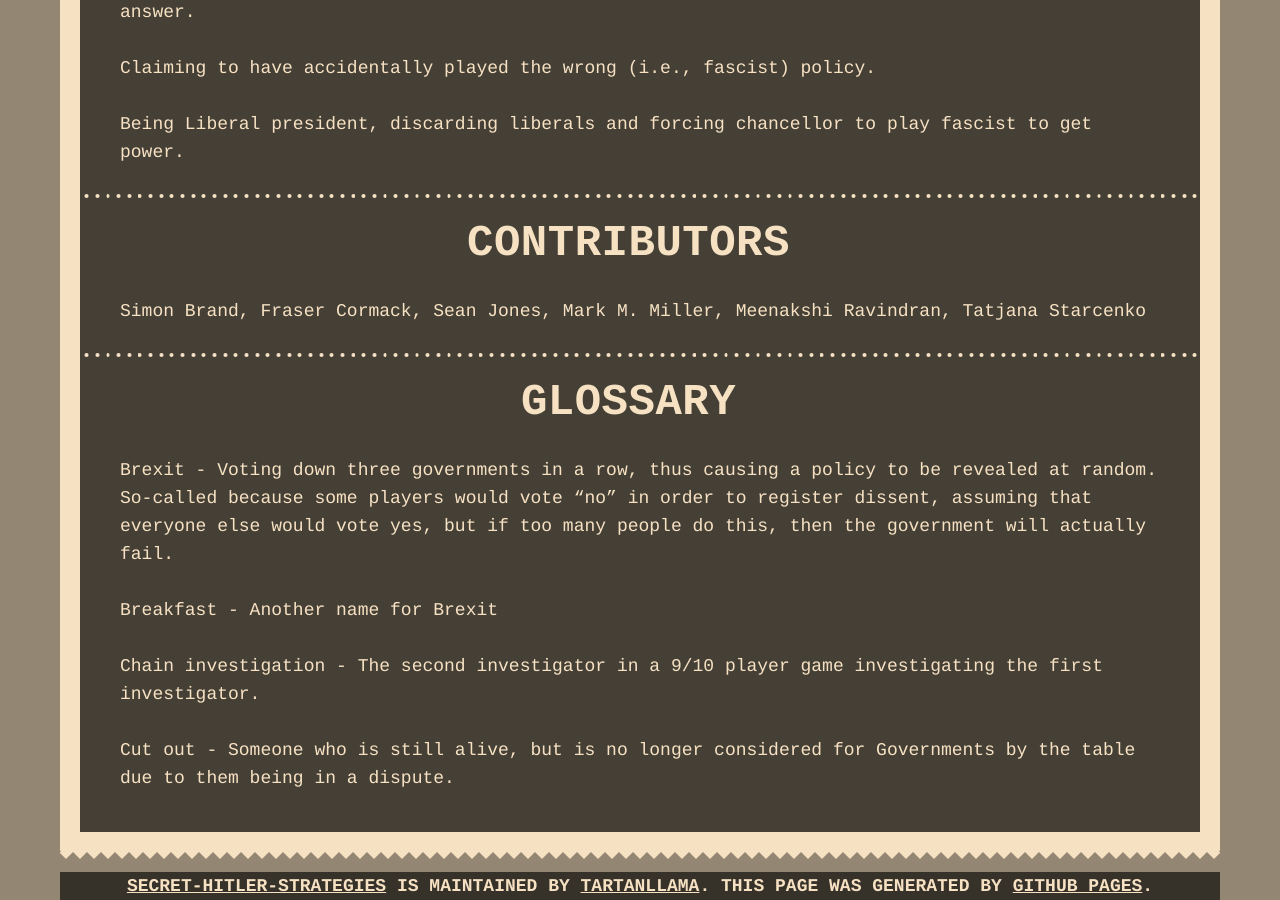
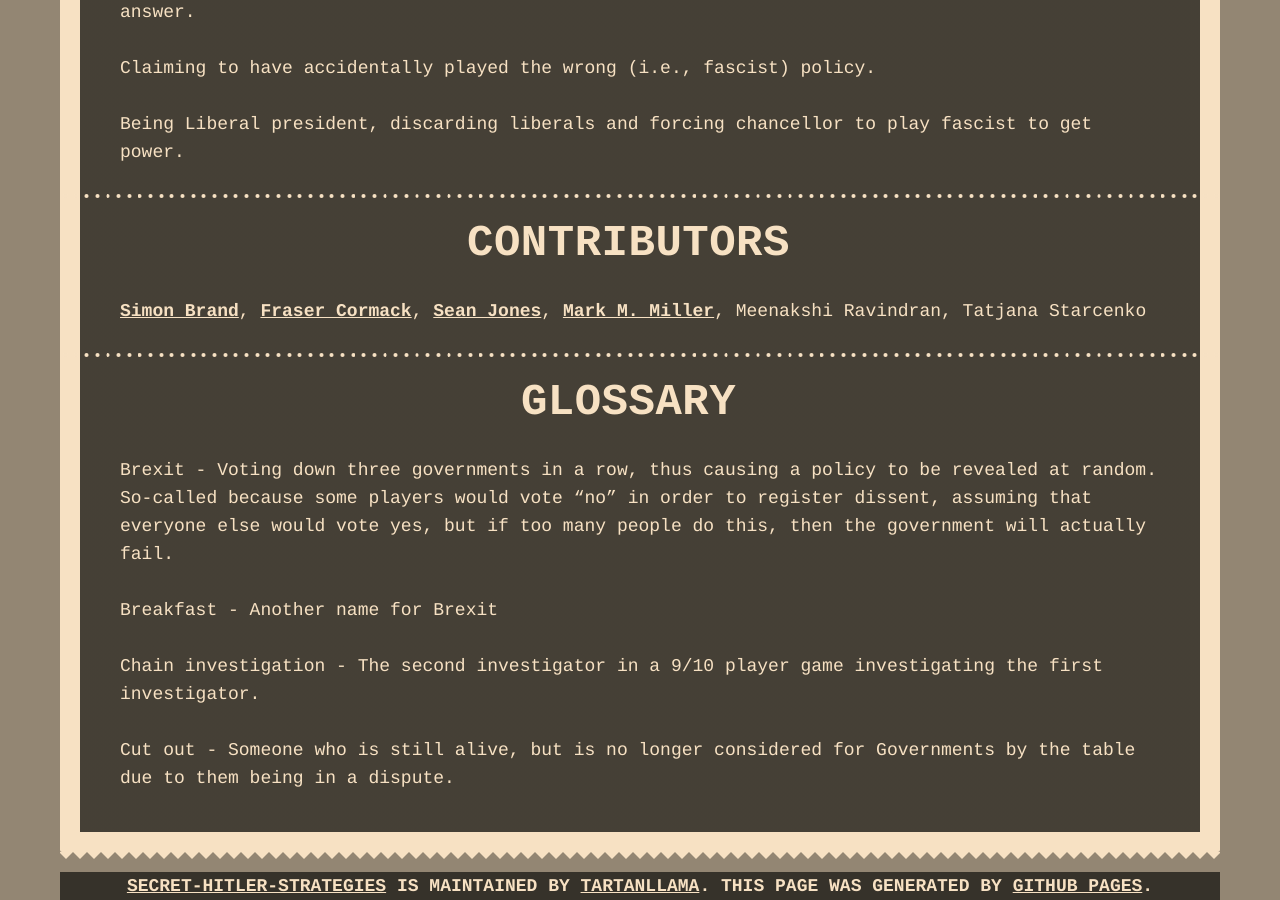
Before and after one commit to TartanLlama/secret-hitler-strategies, a Jekyll site: the page built from index.md, in a window 1280 px wide and 900 px high, scrolled down 10215 px. Built offline with Jekyll 4.4.1, drawn with Linux system fonts in a browser that asks for light colours; nearby versions of some CDN libraries; some of the changed lines change nothing that is shown.

Commit message:
Add links to contributors

```diff
--- a/index.md
+++ b/index.md
@@ -188,7 +188,7 @@ Being Liberal president, discarding liberals and forcing chancellor to play fasc
 
 ## Contributors
 
-Simon Brand, Fraser Cormack, Sean Jones, Mark M. Miller, Meenakshi Ravindran, Tatjana Starcenko
+[Simon Brand](https://github.com/TartanLlama), [Fraser Cormack](https://github.com/frasercrmck), [Sean Jones](https://github.com/NeuralSandwich), [Mark M. Miller](https://github.com/7thsanctum), Meenakshi Ravindran, Tatjana Starcenko
 
 -----------------
 
```
